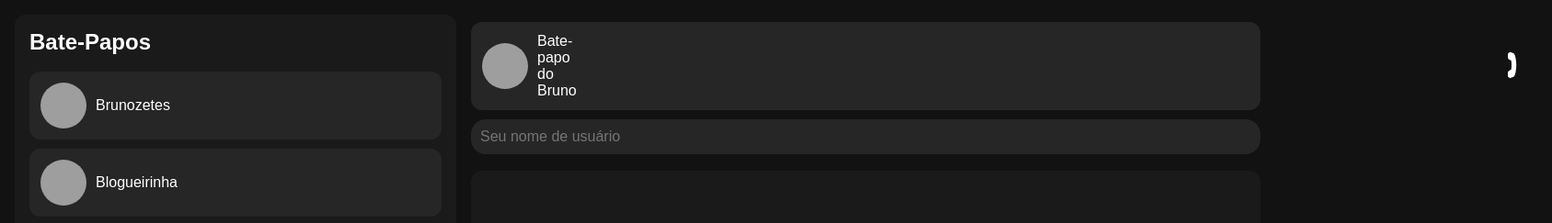
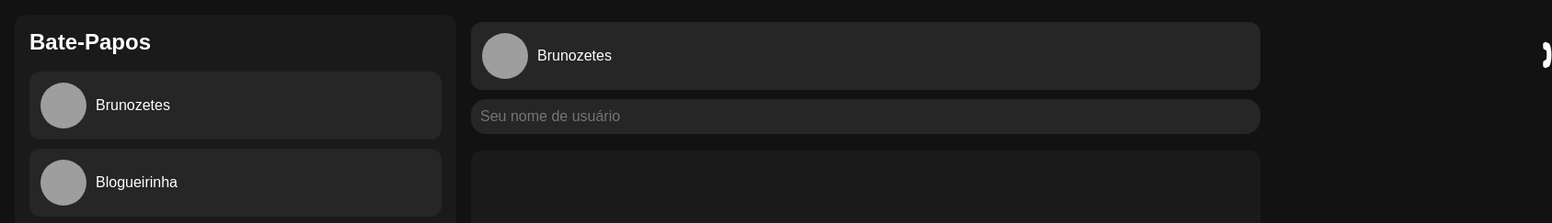
Before and after one commit to Cucick2007/Chat-fake-modelo-do-instagram, a website: page index.html in a window 1280 px wide. Shown: the top 243 px of the page at 92% size, 1687 px wide, since content can reach past the window. Drawn offline with nearby package versions, Linux system fonts and the light colour scheme; no server answers; grey boxes are pictures that could not be loaded; a web font is replaced by a local one.

Commit message:
Update index.html

```diff
--- a/index.html
+++ b/index.html
@@ -304,7 +304,7 @@
         <img
           src="https://encrypted-tbn0.gstatic.com/images?q=tbn:ANd9GcTOIEOECht8LEjew-A1s0AK7p4d-J3jyWExTpOMMqRbnm9gomUJqASvUdlEZJbCXy9WL-g&usqp=CAU"
           alt="User 9">
-        <span>Bate-papo do Bruno</span>
+        <span>Brunozetes</span>
 
         <div class="ligar">
           <h1>🕽</h1>
```
